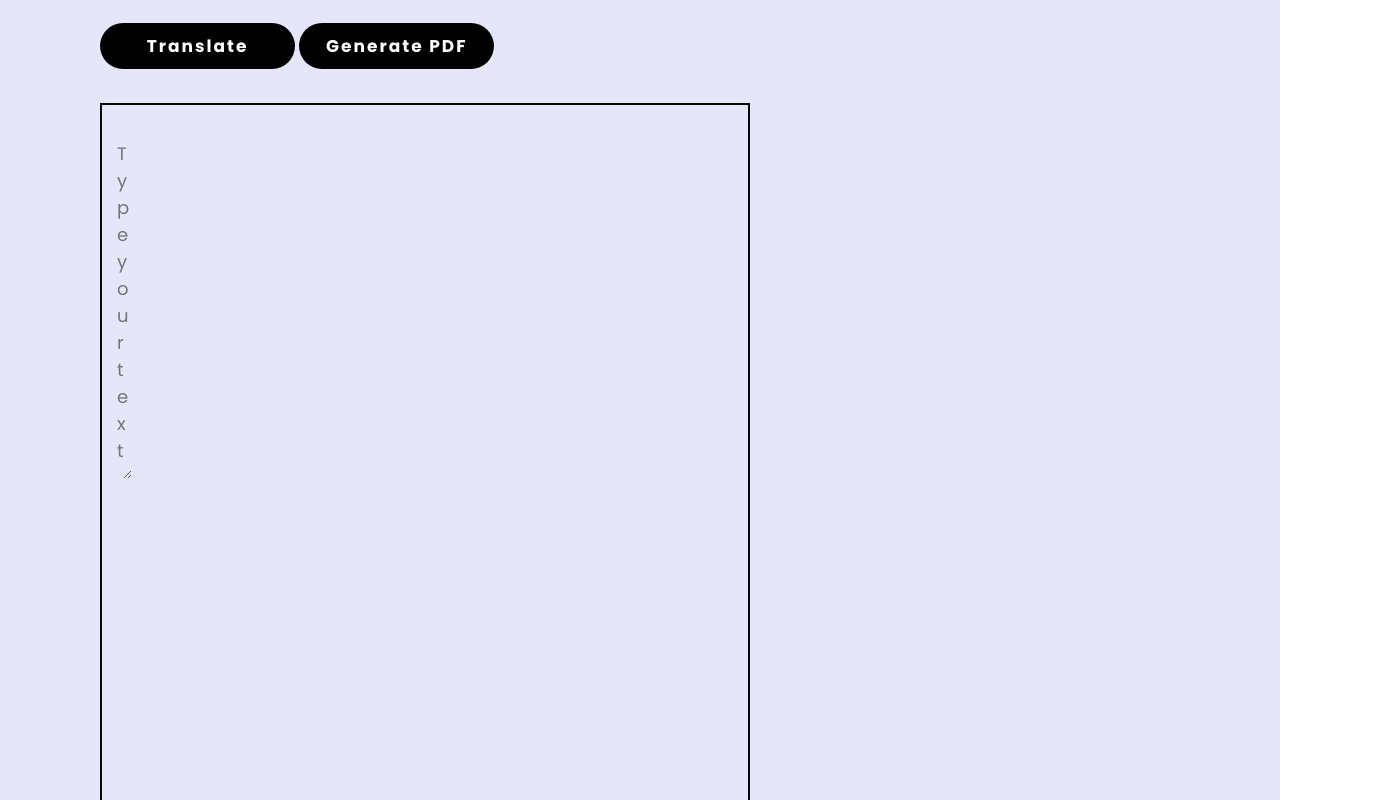
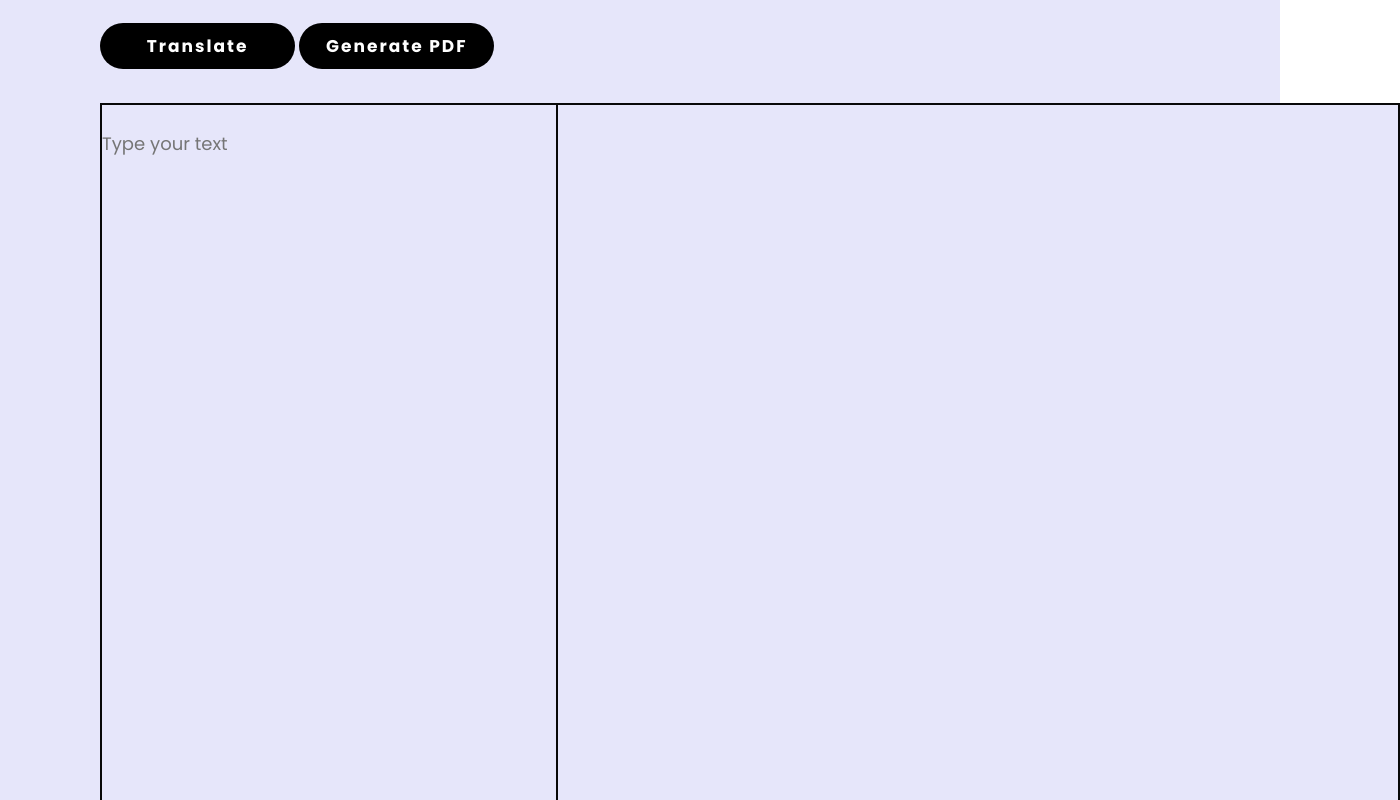
Before and after one commit to JrZmomo/S23-CS35L-Project, a plain HTML site: page src/Frontend/translate.html in a window 1280 px wide. Shown: the part 480-1280 px from the top of the page, 1400 px wide, since content can reach past the window. Drawn offline with nearby package versions, Linux system fonts and the light colour scheme.

Commit message:
Update translate.css
for styling

```diff
--- a/src/Frontend/translate.css
+++ b/src/Frontend/translate.css
@@ -121,7 +121,7 @@ label {
 
 .hero {
     position: relative;
-    width: 100%;
+    width: 200%;
     min-height: 100vh;
     display: flex;
     flex-direction: column;
@@ -178,46 +178,53 @@ i {
     transform: scale(0.9);
 }
 
+.content{
+    width: 100%;
+}
+
 .groupy {
     border: 2px solid #080808;
     background: #e6e6fa;
-    height: 80%;
+    height: 40%;
     display: flex;
+    width: 100%;
+    position: relative;
+    flex-direction: row;
 
-    .input-container,
+    .input-container{
+        flex: 0.35;
+    }
     .output-container {
-        flex: 1;
+        flex: 0.65;
     }
 }
 
+.groupy::after {
+    content: "";
+    position: absolute;
+    top: 0;
+    bottom: 0;
+    left: 35%;
+    border-left: 2px solid #080808;
+   }
 
 
-.groupy {
-    display: flex;
-}
 
 .input-container .from-text {
     border-left: 0px solid #080808;
     background: #e6e6fa;
-    width: 30%;
-    height: 349px;
-}
-
-.input-container .to-text {
-    border-left: 2px solid #080808;
-    background: #e6e6fa;
-    width: 50%;
-    height: 349px;
+    width: 100%;
+    height: 400px;
 }
 
 .input-container textarea {
-    resize: both;
-    height: 100px;
+    resize: none;
+    height: auto;
     width: 100%;
     background: none;
     border: none;
     font-size: 18px;
-    padding: 10px 15px;
+    /* padding: 10px 15px; */
 }
 
 @media (max-width: 960px) {
```
